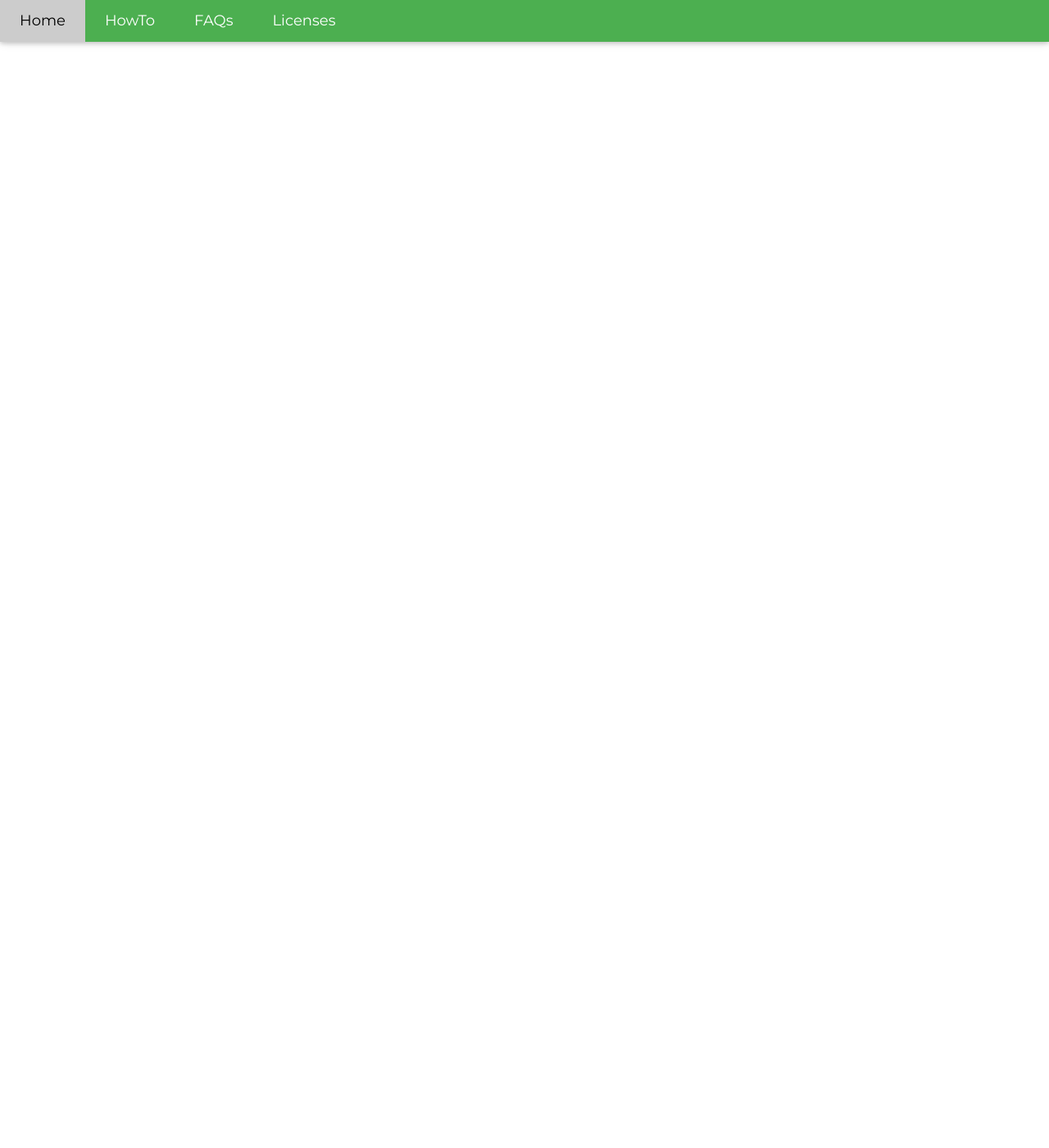
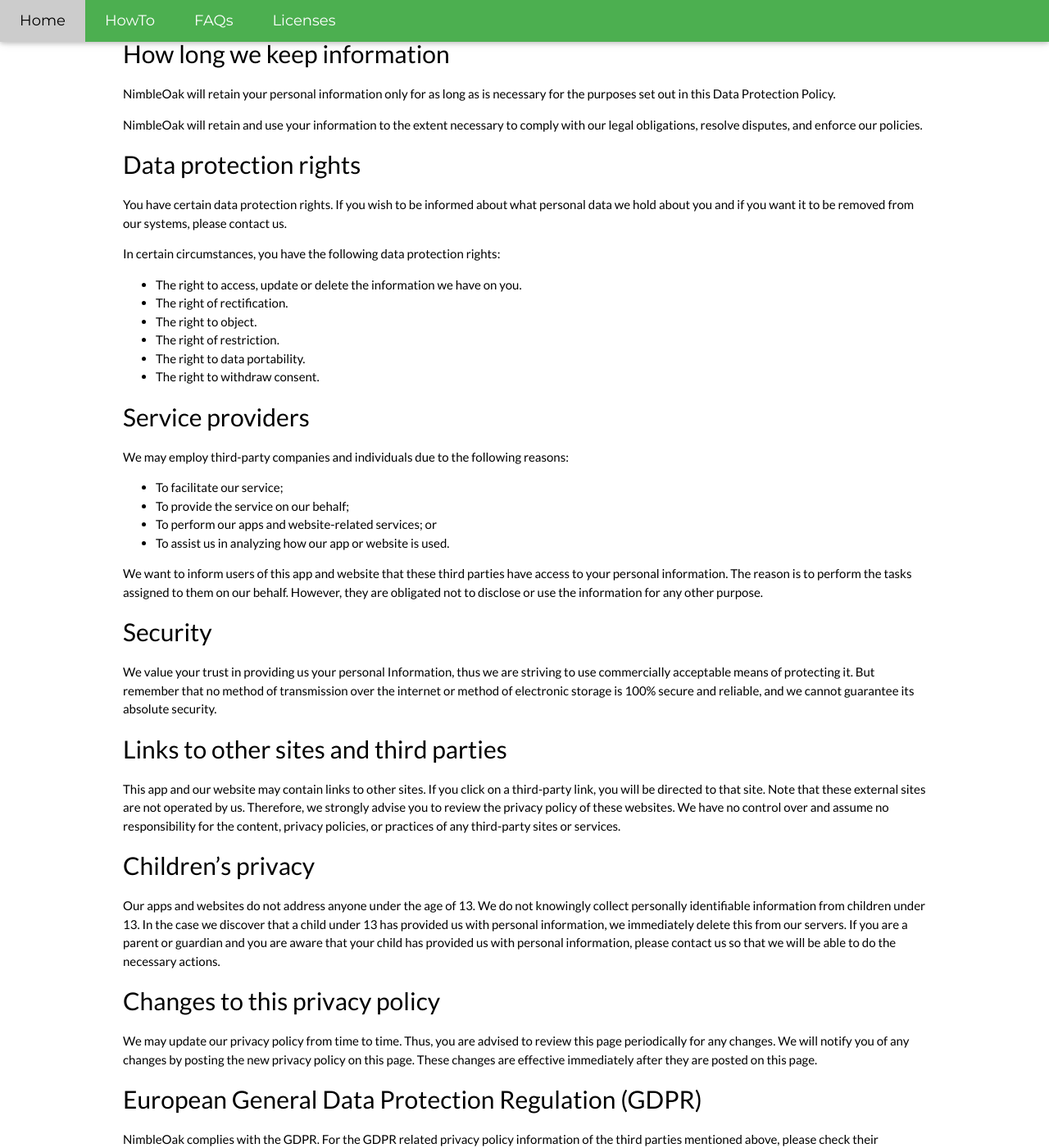
Before and after one commit to YogeshUmeshVaity/growlog, a Jekyll site: the page built from privacy-policy.md, in a window 1280 px wide and 1400 px high, scrolled down 2165 px. Shown: the whole window at 82% size. Built offline with Jekyll 4.4.1, drawn with Linux system fonts in a browser that asks for light colours; our own code applies the rules of GitHub Pages for plain Markdown files; some of the changed text lies outside the part shown.

Commit message:
Add the remaining privacy-policy.

```diff
--- a/privacy-policy.md
+++ b/privacy-policy.md
@@ -57,3 +57,74 @@ We collect Log Data using following third party services, so their privacy polic
 
 #### Email Address
 We may store your email address whenever you contact us for customer support. We use the email address only for communicating and helping you.
+
+## How and why we use information
+NimbleOak uses the collected personal data for various purposes:
+
+*   To provide you with services.
+*   To notify you about changes to our services and/or products.
+*   To provide customer support.
+*   To gather analysis or valuable information so that we can improve our services.
+*   To detect, prevent and address technical issues.
+*   To be able to provide you the app and website services for free by showing personsonalized ads.
+
+## Legal basis for collecting and processing personal data
+
+NimbleOak’s legal basis for collecting and using the personal data described in this Data Protection Policy depends on the personal data we collect and the specific context in which we collect the information:
+
+*   You have given NimbleOak and third parties mentioned above permission to do so.
+*   Processing your personal data is in legitimate interests of NimbleOak and third parties.
+*   NimbleOak and third parties need to comply with the law.
+
+## How long we keep information
+
+NimbleOak will retain your personal information only for as long as is necessary for the purposes set out in this Data Protection Policy.
+
+NimbleOak will retain and use your information to the extent necessary to comply with our legal obligations, resolve disputes, and enforce our policies.
+
+## Data protection rights
+
+You have certain data protection rights. If you wish to be informed about what personal data we hold about you and if you want it to be removed from our systems, please contact us.
+
+In certain circumstances, you have the following data protection rights:
+
+*   The right to access, update or delete the information we have on you.
+*   The right of rectification.
+*   The right to object.
+*   The right of restriction.
+*   The right to data portability.
+*   The right to withdraw consent.
+
+## Service providers
+We may employ third-party companies and individuals due to the following reasons:
+
+*   To facilitate our service;
+*   To provide the service on our behalf;
+*   To perform our apps and website-related services; or
+*   To assist us in analyzing how our app or website is used.
+
+We want to inform users of this app and website that these third parties have access to your personal information. The reason is to perform the tasks assigned to them on our behalf. However, they are obligated not to disclose or use the information for any other purpose.
+
+## Security
+We value your trust in providing us your personal Information, thus we are striving to use commercially acceptable means of protecting it. But remember that no method of transmission over the internet or method of electronic storage is 100% secure and reliable, and we cannot guarantee its absolute security.
+
+## Links to other sites and third parties
+This app and our website may contain links to other sites. If you click on a third-party link, you will be directed to that site. Note that these external sites are not operated by us. Therefore, we strongly advise you to review the privacy policy of these websites. We have no control over and assume no responsibility for the content, privacy policies, or practices of any third-party sites or services.
+
+## Children’s privacy
+Our apps and websites do not address anyone under the age of 13. We do not knowingly collect personally identifiable information from children under 13. In the case we discover that a child under 13 has provided us with personal information, we immediately delete this from our servers. If you are a parent or guardian and you are aware that your child has provided us with personal information, please contact us so that we will be able to do the necessary actions.
+
+## Changes to this privacy policy
+We may update our privacy policy from time to time. Thus, you are advised to review this page periodically for any changes. We will notify you of any changes by posting the new privacy policy on this page. These changes are effective immediately after they are posted on this page.
+
+## European General Data Protection Regulation (GDPR)
+NimbleOak complies with the GDPR. For the GDPR related privacy policy information of the third parties mentioned above, please check their respective privacy policies.
+
+## California Consumer Privacy Act (CCPA)
+NimbleOak complies with the California Consumer Privacy Act. For the CCPA related privacy policy information of the third parties mentioned above, please check their respective privacy policies.
+
+## Your consent
+If you choose to use our apps or websites, then you consent to the collection and use of information in relation to this privacy policy and privacy policies of the third parties mentioned above. The Personal Information that we collect is used for providing and improving the Service. We will not use or share your information with anyone except as described in this privacy policy.
+
+## Contact us
+If you have any questions or suggestions about our privacy policy, do not hesitate to contact us at [growlogfeedback@gmail.com](mailto:growlogfeedback@gmail.com?subject=About%20Privacy%20Policy)
```
